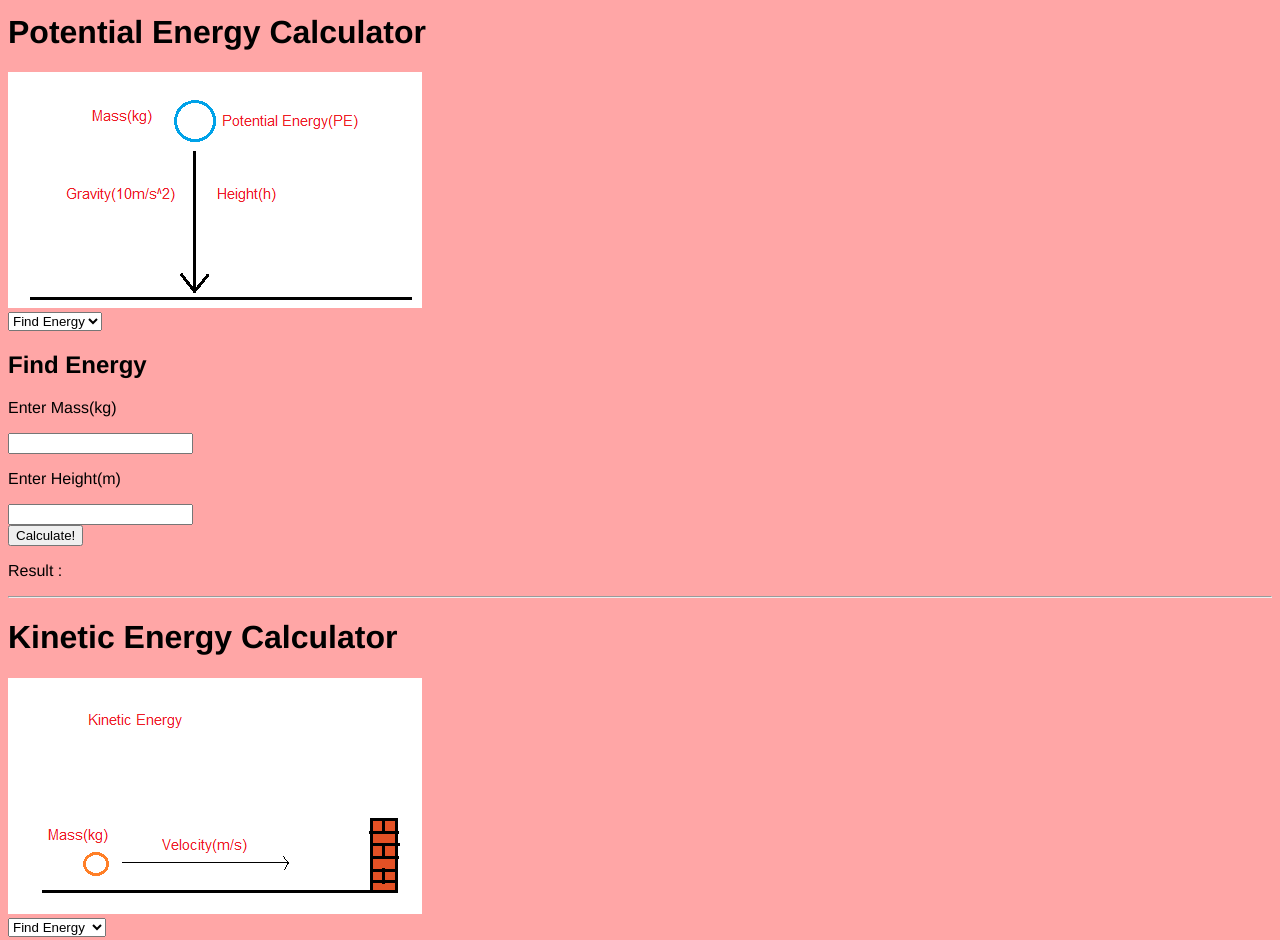
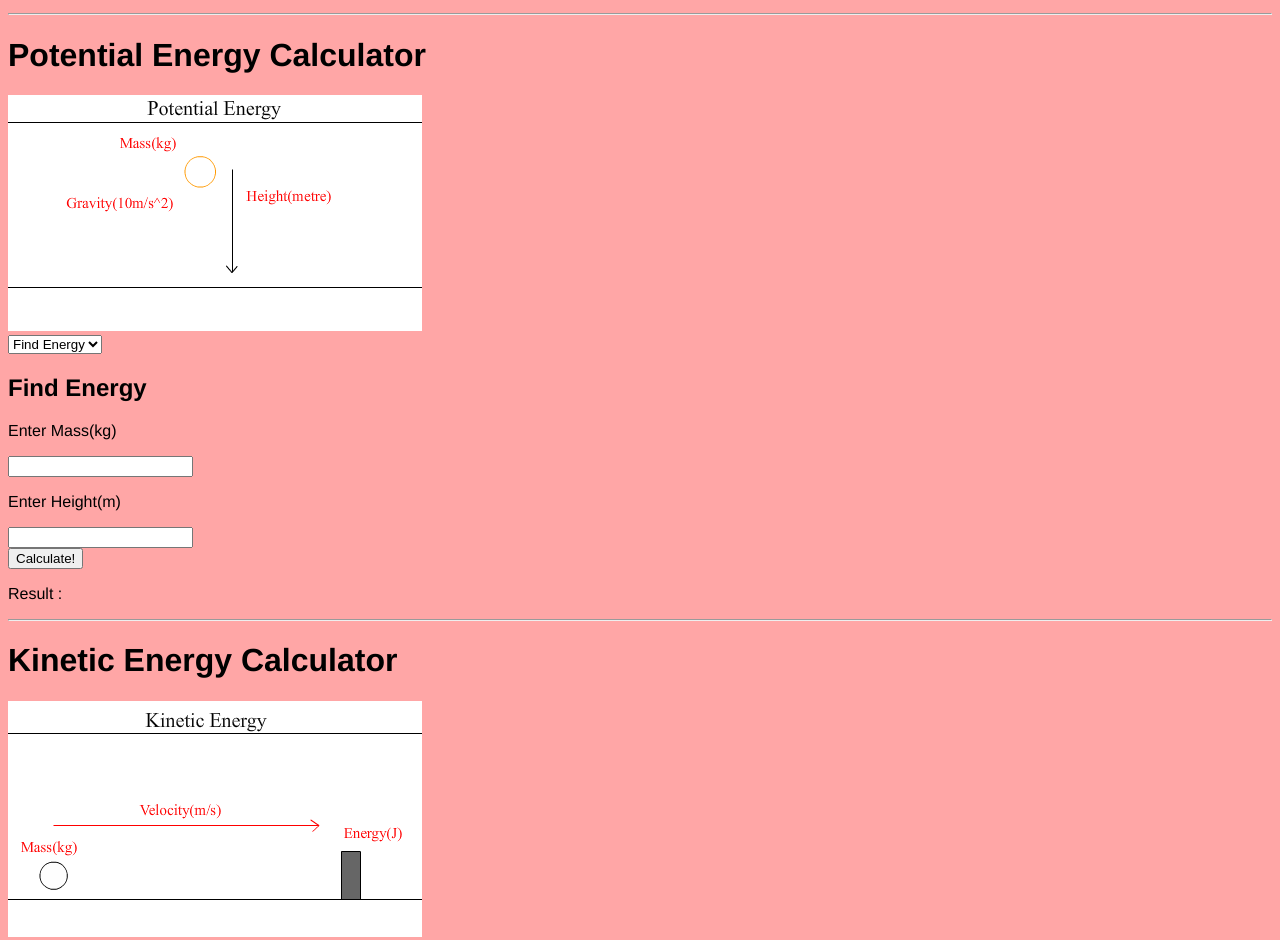
Before and after one commit to 1snack19/SimplePhysicCalculator, a plain HTML site: page index.html in a window 1280 px wide. Shown: the part 1288-2228 px from the top of the page. Drawn offline with Linux system fonts and the light colour scheme.

Commit message:
Add .GIFs

```diff
--- a/index.html
+++ b/index.html
@@ -13,7 +13,7 @@
     <!--Velocity -->
     <h1>Velocity Calculator</h1>
     <div class="dem1">
-      <img src="imgVel.png" alt="">
+      <img src="gifVel.gif" alt="">
     </div>
     <select id="sel1" name="sel1" onchange="ChangeFindVel()">
       <option value="velocal">Find Velocity</option>
@@ -63,7 +63,7 @@
     <!-- Potential Energy Calculator(For making it more obvious :P ) -->
     <h1>Potential Energy Calculator</h1>
     <div class="pe">
-      <img src="imgPot.png" alt="">
+      <img src="gifPotE.gif" alt="">
     </div>
     <select id="selPE" name="selPE" onchange="ChangePECal()">
       <option value="PEcal">Find Energy</option>
@@ -88,7 +88,7 @@
     <!-- Kinetic Energy Calculator -->
     <h1>Kinetic Energy Calculator</h1>
     <div class="kine">
-      <img src="imgKine.png" alt="">
+      <img src="gifKine.gif" alt="">
     </div>
     <select id="selKE" name="selKE" onchange="ChangeKECal()">
       <option value="KEcal">Find Energy</option>
@@ -113,7 +113,7 @@
       <p></p>
     </div>
     <hr>
-
+    <!-- if you are reading this, i'm having sex with your mom right now. -->
 
     <!--Import script-->
     <script charset="utf-8" type="text/javascript" src="script.js"></script>
```
Also changed, not shown: gifKine.gif (added), gifPotE.gif (added), gifVel.gif (added).
